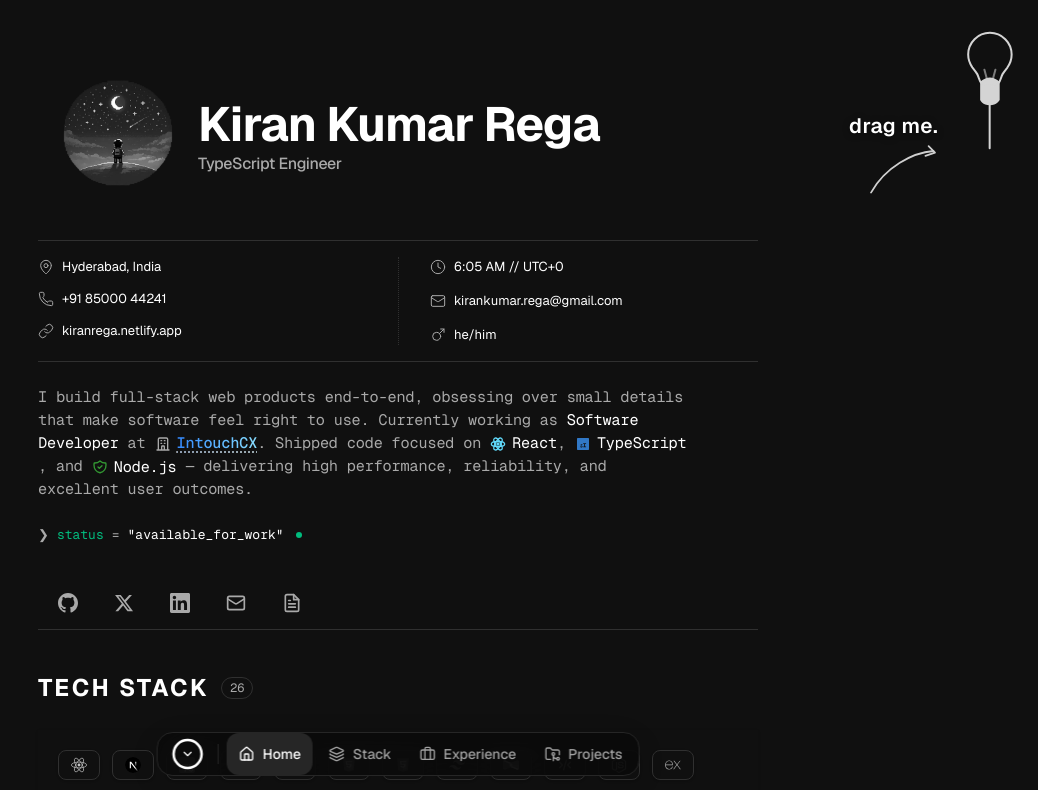
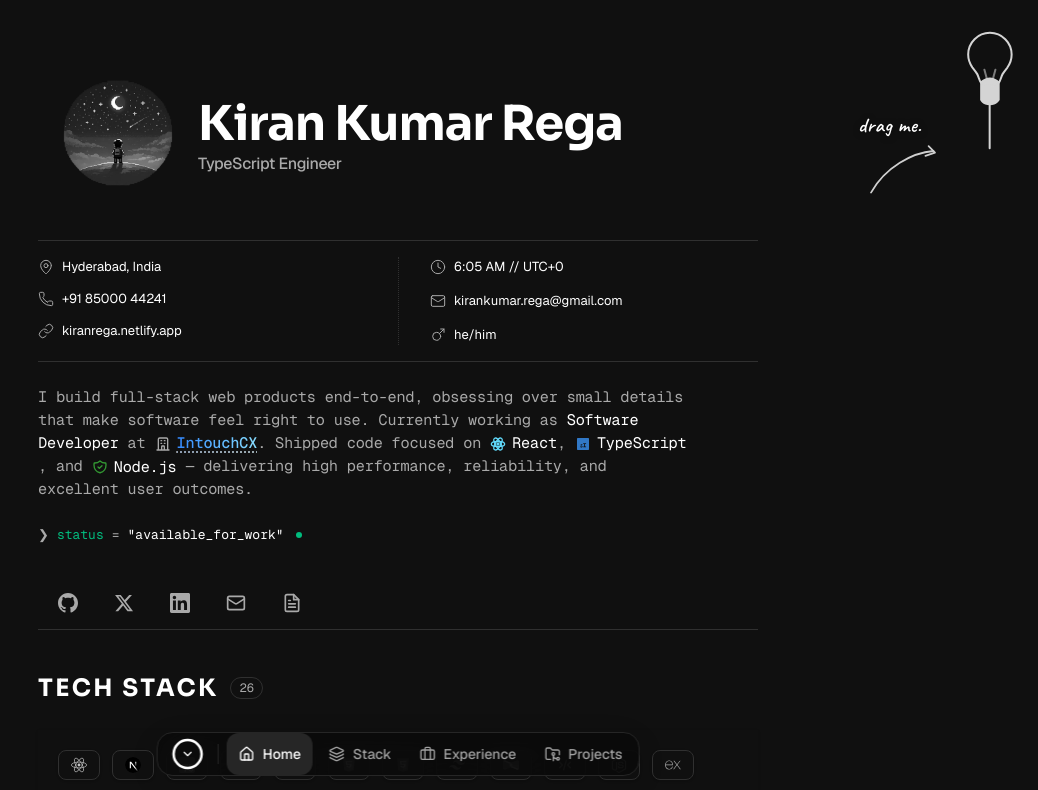
Before and after one commit to kiranrega/kk-dev, a Next.js app: page / in a window 1280 px wide. Shown: the top 790 px of the page, without its empty margins (242-1280 px from the left). Built offline with nearby package versions, Linux system fonts and the light colour scheme; no server answers.

Commit message:
Revert "refactor: remove unused fonts (Sora, Caveat, Instrument Serif) and simplify to Geist"
This reverts commit 88d30aab274865b5f01a7d269a44170d67b822ae.

```diff
--- a/src/app/globals.css
+++ b/src/app/globals.css
@@ -20,8 +20,8 @@
   --accent: var(--portfolio-ink);
 
   /* Typography variables */
-  --font-family-sans: var(--font-geist-sans), system-ui, sans-serif;
-  --font-family-mono: var(--font-geist-mono), ui-monospace, monospace;
+  --font-family-sans: var(--font-geist-sans), Inter, system-ui, sans-serif;
+  --font-family-display: var(--font-sora), var(--font-geist-sans), sans-serif;
 
   --font-size-hero: clamp(2.25rem, 6vw, 3.5rem);
   --line-height-hero: 1.1;
@@ -67,7 +67,9 @@
   --color-accent: var(--accent);
 
   --font-sans: var(--font-geist-sans);
+  --font-display: var(--font-sora);
   --font-mono: var(--font-geist-mono);
+  --font-serif: var(--font-instrument-serif);
 }
 
 
@@ -80,7 +82,7 @@ body {
 }
 
 h1, h2, h3, h4 {
-  font-family: var(--font-family-sans);
+  font-family: var(--font-family-display);
   font-weight: 700;
   letter-spacing: var(--letter-spacing-tight);
 }
@@ -432,7 +434,7 @@ html {
 
 /* Handwritten text */
 .drag-hint__text {
-  font-family: var(--font-geist-sans), system-ui, sans-serif;
+  font-family: var(--font-caveat), 'Caveat', 'Patrick Hand', cursive;
   font-size: 1.3rem;
   font-weight: 600;
   letter-spacing: 0.02em;
@@ -473,14 +475,14 @@ html {
 }
 
 .hero-font-serif {
-  font-family: var(--font-geist-sans), system-ui, sans-serif !important;
+  font-family: var(--font-instrument-serif), serif !important;
 }
 
 .hero-type-heading-2 {
-  font-family: var(--font-geist-sans), system-ui, sans-serif !important;
-  font-size: 2.25rem !important;
+  font-family: var(--font-instrument-serif), serif !important;
+  font-size: 2.25rem !important; /* Tall, elegant serif header size */
   line-height: 1.1 !important;
-  font-weight: 700 !important;
+  font-weight: 400 !important; /* Serif looks best when not artificially bolded */
   letter-spacing: -0.02em !important;
 }
 
--- a/src/app/layout.tsx
+++ b/src/app/layout.tsx
@@ -1,5 +1,5 @@
 import type { Metadata } from "next";
-import { Geist, Geist_Mono } from "next/font/google";
+import { Geist, Sora, Caveat, Geist_Mono, Instrument_Serif } from "next/font/google";
 import { CloudflareAnalytics } from "@/components/features/cloudflare-analytics";
 import "./globals.css";
 
@@ -12,6 +12,27 @@ const geistSans = Geist({
 const geistMono = Geist_Mono({
   variable: "--font-geist-mono",
   subsets: ["latin"],
+  display: "swap",
+});
+
+const instrumentSerif = Instrument_Serif({
+  variable: "--font-instrument-serif",
+  subsets: ["latin"],
+  weight: ["400"],
+  display: "swap",
+});
+
+const sora = Sora({
+  variable: "--font-sora",
+  subsets: ["latin"],
+  weight: ["600", "700"],
+  display: "swap",
+});
+
+const caveat = Caveat({
+  variable: "--font-caveat",
+  subsets: ["latin"],
+  weight: ["600", "700"],
   display: "swap",
 });
 
@@ -69,7 +90,7 @@ export default function RootLayout({
     <html
       lang="en"
       suppressHydrationWarning
-      className={`${geistSans.variable} ${geistMono.variable} h-full antialiased`}
+      className={`${geistSans.variable} ${sora.variable} ${caveat.variable} ${geistMono.variable} ${instrumentSerif.variable} h-full antialiased`}
     >
       <head>
         <script
```
